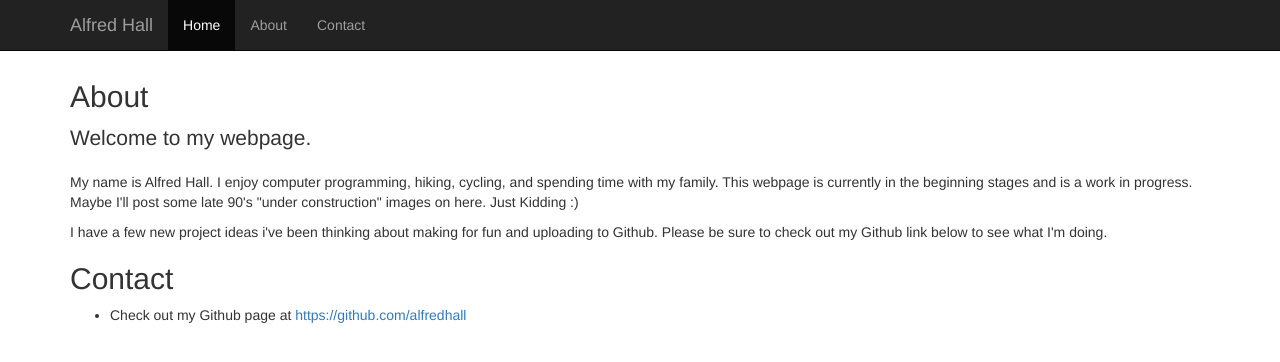
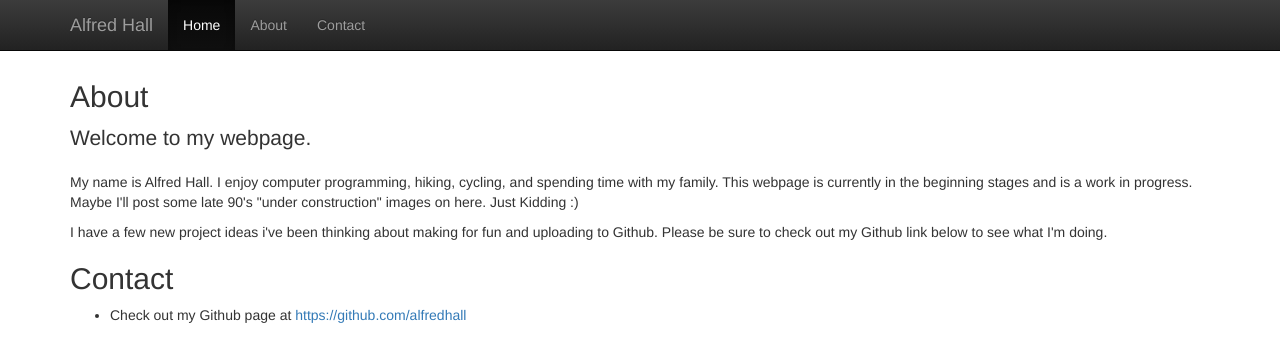
Before and after one commit to alfredhall/alfredhall.github.io, a plain HTML site: page index.html in a window 1280 px wide. Drawn offline with nearby package versions, Linux system fonts and the light colour scheme.

Commit message:
Update index.html

```diff
--- a/index.html
+++ b/index.html
@@ -4,16 +4,14 @@
 <head>
     <meta charset="utf-8">
     <meta http-equiv="X-UA-Compatible" content="IE=edge">
-    <meta name="viewport" content="width=device-width, initial-scale=1">
+    <meta name="viewport" content="width=device-width, initial-scale=1, shrink-to-fit=no">
     <!-- The above 3 meta tags *must* come first in the head; any other head content must come *after* these tags -->
 
     <!-- Latest compiled and minified CSS -->
     <link rel="stylesheet" href="https://maxcdn.bootstrapcdn.com/bootstrap/4.0.0-alpha.5/css/bootstrap.min.css" integrity="sha384-AysaV+vQoT3kOAXZkl02PThvDr8HYKPZhNT5h/CXfBThSRXQ6jW5DO2ekP5ViFdi" crossorigin="anonymous">
 
-
-    <!-- Custom styles for this template -->
-    <link href="starter-template.css" rel="stylesheet">
-
+    <!-- Optional theme -->
+    <link rel="stylesheet" href="https://maxcdn.bootstrapcdn.com/bootstrap/3.3.7/css/bootstrap-theme.min.css" integrity="sha384-rHyoN1iRsVXV4nD0JutlnGaslCJuC7uwjduW9SVrLvRYooPp2bWYgmgJQIXwl/Sp" crossorigin="anonymous">
 
     <meta name="description" content="Alfred Hall's Webpage">
     <meta name="author" content="Alfred Hall">
```
